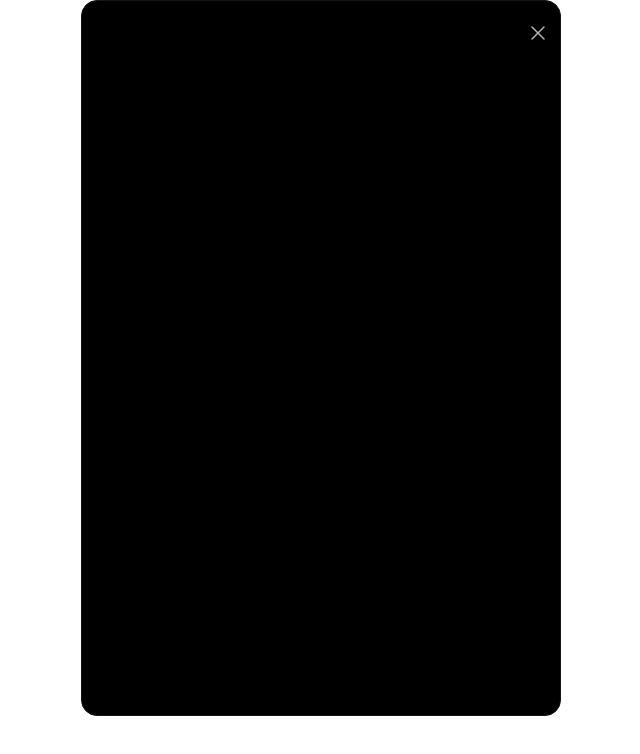
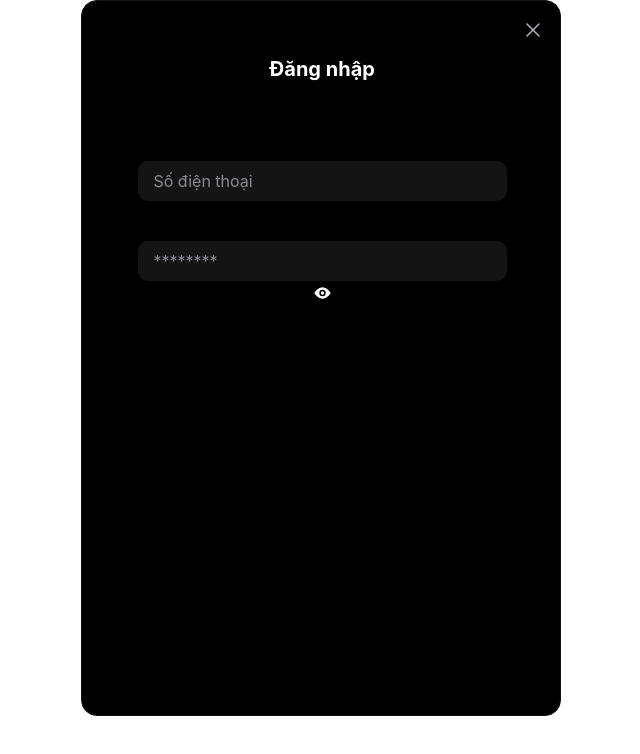
Before and after one commit to LinhBM/my-clip, a React (Create React App) app: page / in a window 1280 px wide. Shown: the top 754 px of the page, without its empty margins (319-959 px from the left). Built offline with nearby package versions, Linux system fonts and the light colour scheme.

Commit message:
ngay thu hai

```diff
--- a/src/Login.js
+++ b/src/Login.js
@@ -3,8 +3,7 @@ import logo from "./logo.svg";
 function Login() {
   return (
     <div className="absolute w-[480px] h-[716px] bg-[#000000] border border-solid border-[#141414] rounded-2xl mx-auto top-0 right-0 bottom-0 left-0">
-      <div className="absolute w-6 h-6 left-[440px] top-4">
-        <div className="absolute w-3 h-3 top-[6px] left-[6px]">
+      <div className="absolute w-6 h-6 top-4 right-4">
         <svg
           width="14"
           height="14"
@@ -38,6 +37,48 @@ function Login() {
           />
         </svg>
       </div>
+      <div className="w-[480px] h-14 top-10 flex justify-center items-center absolute">
+        <h2 className="h-10 font-inter not-italic font-bold text-xl leading-6 flex items-center text-center tracking-tight[0.26px] text-[#ffffff]">
+          Đăng nhập
+        </h2>
+      </div>
+      <div className="flex flex-col items-center w-[369px] h-[565px] absolute top-[120px] left-[55.5px]">
+        <form className="w-full">
+          <input
+            type="text"
+            placeholder="Số điện thoại"
+            className="w-full px-4 py-[9.5px] h-10 rounded-[10px] bg-[#141414] mt-10 placeholder-[#8A8B93] text-white"
+          />
+          <input
+            type="text"
+            placeholder="********"
+            className="w-full px-4 py-[9.5px] h-10 rounded-[10px] bg-[#141414] mt-10 placeholder-[#8A8B93] text-white"
+          ></input>
+        </form>
+        <svg
+          width="25"
+          height="24"
+          viewBox="0 0 25 24"
+          fill="none"
+          xmlns="http://www.w3.org/2000/svg"
+        >
+          <path
+            fill="#fff"
+            d="M3.5 12.0005C3.5 12.0005 6.77273 5.45508 12.5 5.45508C18.2273 5.45508 21.5 12.0005 21.5 12.0005C21.5 12.0005 18.2273 18.546 12.5 18.546C6.77273 18.546 3.5 12.0005 3.5 12.0005Z"
+            stroke="black"
+            strokeWidth="1.5"
+            strokeLinecap="round"
+            strokeLinejoin="round"
+          />
+          <path
+            fill="#fff"
+            d="M12.5 14.456C13.8556 14.456 14.9545 13.357 14.9545 12.0014C14.9545 10.6458 13.8556 9.54688 12.5 9.54688C11.1443 9.54688 10.0454 10.6458 10.0454 12.0014C10.0454 13.357 11.1443 14.456 12.5 14.456Z"
+            stroke="black"
+            strokeWidth="1.5"
+            strokeLinecap="round"
+            strokeLinejoin="round"
+          />
+        </svg>
       </div>
     </div>
   );
--- a/src/index.css
+++ b/src/index.css
@@ -1,3 +1,8 @@
+@tailwind base;
+@tailwind components;
+@tailwind utilities;
+/* @import url("https://fonts.googleapis.com/css2?family=Inter:wght@300;700&display=swap"); */
+
 body {
   margin: 0;
   font-family: -apple-system, BlinkMacSystemFont, "Segoe UI", "Roboto", "Oxygen",
@@ -12,6 +17,6 @@ code {
     monospace;
 }
 
-@tailwind base;
-@tailwind components;
-@tailwind utilities;
+.font-inter {
+  font-family: "Inter", sans-serif;
+}
--- a/tailwind.config.js
+++ b/tailwind.config.js
@@ -1,8 +1,13 @@
 /** @type {import('tailwindcss').Config} */
+
+const defaultTheme = require("tailwindcss/defaultTheme");
+
 module.exports = {
   content: ["./src/**/*.{js,jsx,ts,tsx}"],
   theme: {
-    extend: {},
+    extend: {
+      fontFamily: {},
+    },
   },
   plugins: [],
 };
```
Lines whose indentation alone changed are shown as unchanged.
